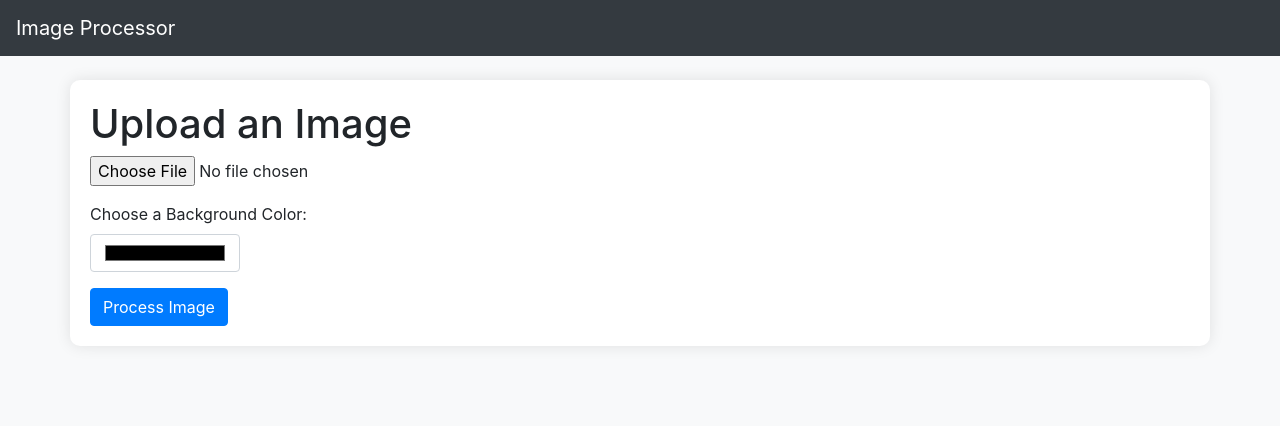
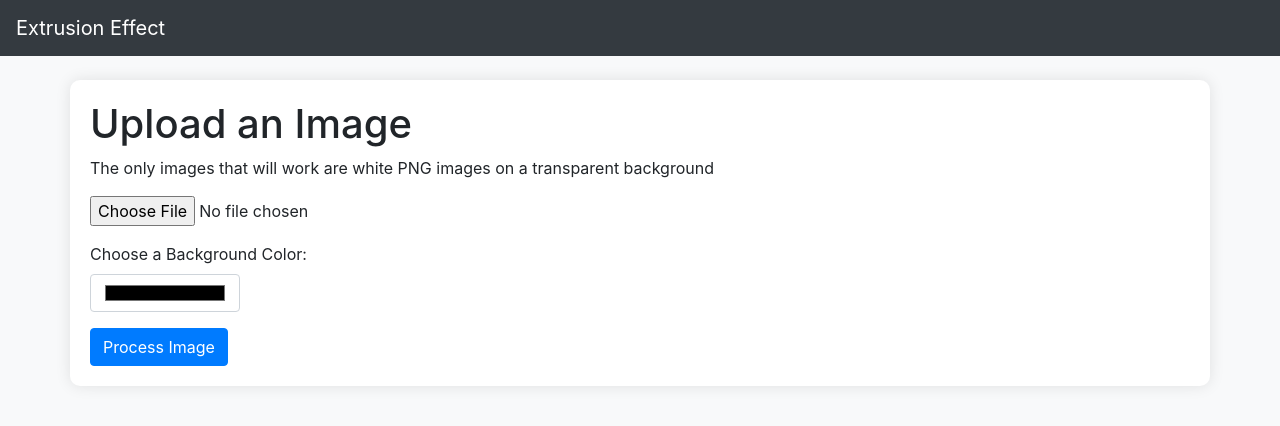
Before and after one commit to isaacbmiller/ExtrusionEffect, a Flask app: page / in a window 1280 px wide. Shown: the top 426 px of the page. Run offline with Flask 3, Linux system fonts and the light colour scheme; some libraries are stand-ins or nearby versions.

Commit message:
Update page titles and add file name to download button

```diff
--- a/api/index.py
+++ b/api/index.py
@@ -22,6 +22,7 @@ def process_image():
     if request.method == 'POST':
         file = request.files['image']
         background_color = request.form['background-color']
+        file_name = file.filename
         # convert the background color from hex to rgb
         background_color = background_color.lstrip('#')
         background_color = tuple(int(background_color[i:i+2], 16) for i in (0, 2, 4))
@@ -33,7 +34,7 @@ def process_image():
 
         processed_image = generate_design(image, line_spacing, line_width, background_color)
         processed_image_base64 = get_image_data(processed_image)
-        return render_template('result.html', image_data=processed_image_base64)
+        return render_template('result.html', image_data=processed_image_base64, file_name=file_name)
 
 if __name__ == '__main__':
     app.run(debug=True)
--- a/api/templates/index.html
+++ b/api/templates/index.html
@@ -1,7 +1,7 @@
 <!DOCTYPE html>
 <html>
 <head>
-    <title>Image Processor</title>
+    <title>Extrustion Effect</title>
     <!-- Bootstrap CSS -->
     <link rel="stylesheet" href="https://stackpath.bootstrapcdn.com/bootstrap/4.3.1/css/bootstrap.min.css">
     <style>
@@ -37,11 +37,12 @@
 </head>
 <body>
     <nav class="navbar navbar-expand-md navbar-dark bg-dark fixed-top">
-        <a class="navbar-brand" href="#">Image Processor</a>
+        <a class="navbar-brand" href="#">Extrusion Effect</a>
     </nav>
 
     <div class="container">
         <h1>Upload an Image</h1>
+        <p>The only images that will work are white PNG images on a transparent background</p>
         <form action="/process" method="post" enctype="multipart/form-data">
             <div class="form-group">
                 <input type="file" class="form-control-file" name="image" required>
```
Also changed, not shown: api/templates/result.html (+3 -3 lines).
